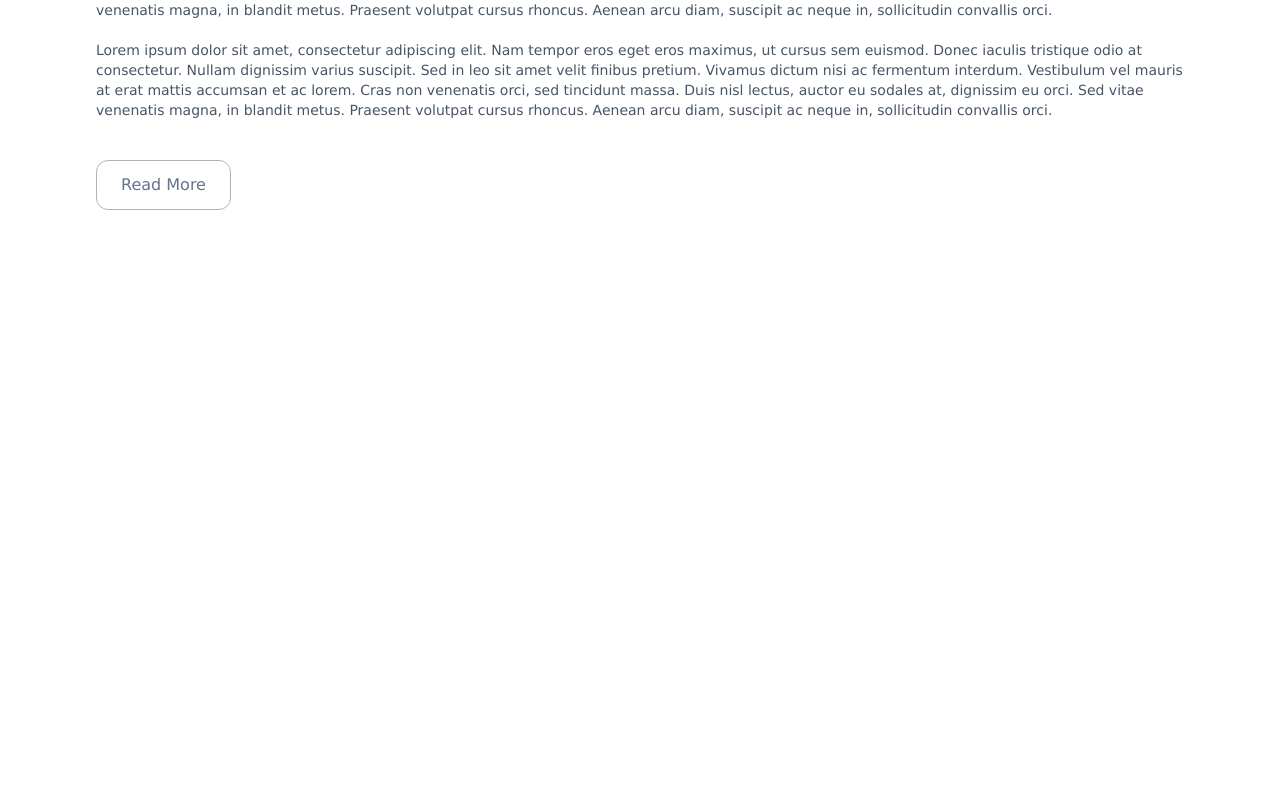
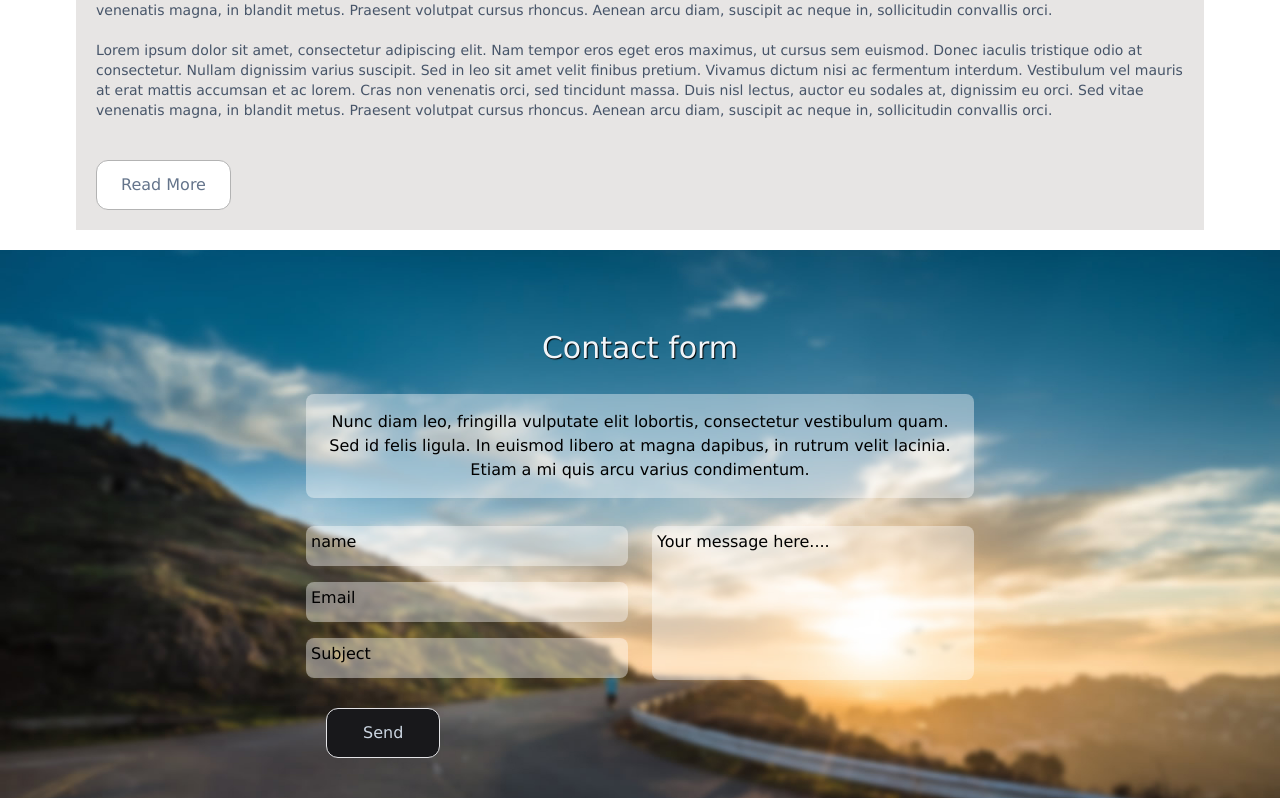
Before and after one commit to macielsevilha/template-clone, a Next.js app in the folder template-next/: page / in a window 1280 px wide. Shown: the part 3003-3801 px from the top of the page. Before the commit the page ends 3233 px from the top, so only its background shows below. Built offline with nearby package versions, Linux system fonts and the light colour scheme.

Commit message:
finalizado form

```diff
--- a/template-next/src/components/BigColumn.jsx
+++ b/template-next/src/components/BigColumn.jsx
@@ -2,7 +2,7 @@ import Image from "next/image"
 
 export default function BigColumn({ image, heading, messageOne, messageTwo, button }) {
     return (
-        <div>
+        <div className="bg-stone-200">
             <div>
                 <Image src={`/${image}`} width="2000%" height="800%" objectFit="cover" />
             </div>
@@ -11,7 +11,7 @@ export default function BigColumn({ image, heading, messageOne, messageTwo, butt
                 <p className="text-md pb-5 text-slate-600 font-thin text-sm">{messageOne}</p>
                 <p className="text-md text-slate-600 font-thin text-sm">{messageTwo}</p>
             </div>
-            <div className="px-5 my-5">
+            <div className="px-5 my-5 pb-5">
                 <button className="rounded-xl px-6 py-3 text-slate-500"> {button} </button>
             </div>
         </div>
--- /dev/null
+++ b/template-next/src/components/Form.jsx
@@ -0,0 +1,30 @@
+import Image from "next/image";
+
+export default function Form({ heading, message, button}) {
+    return (
+       <div>
+          <div>
+            <h5 className="text-slate-100 text-3xl font-medium text-center pt-20 pb-7 ">{ heading }</h5>
+            <form className="mx-4" action="">
+               <div className="text-center bg-white bg-opacity-40 p-4 rounded-lg">
+               <label htmlFor="messag">{ message }</label>
+               </div>
+             <div className="md:flex mt-5">
+             <div className="max-w-full w-[50%] md:pr-3">
+                <input className="md:w-[100%] w-[199%] bg-white bg-opacity-40 rounded-lg py-2 my-2" type="text" placeholder="name" />
+                <input className="md:w-[100%] w-[199%] bg-white bg-opacity-40 rounded-lg py-2 my-2" type="email" placeholder="Email" />
+                <input className="md:w-[100%] w-[199%] bg-white bg-opacity-40 rounded-lg py-2 my-2" type="text" placeholder="Subject" />
+
+              </div>
+              <div className="max-w-full md:w-[50%] md:pl-3 position">
+              <input className="max-w-full md:w-[100%] w-[199%] bg-white bg-opacity-40 rounded-lg py-[65px] my-2" type="text" placeholder="Your message here...." />
+              </div>
+             </div>
+             <div className="px-5 my-5 pb-5">
+                <button className="rounded-xl px-9 py-3 hover:bg-slate-300 hover:text-slate-900 hover:border-slate-900 text-slate-300 bg-zinc-900 border border-zinc-200"> {button} </button>
+            </div>
+            </form>
+          </div>
+       </div>
+    )
+}
--- a/template-next/src/pages/index.jsx
+++ b/template-next/src/pages/index.jsx
@@ -6,6 +6,7 @@ import SideTwo from '../components/SideTwo'
 import Service from '../components/Service'
 import Column from '../components/Column'
 import Big from '../components/BigColumn'
+import Form from '../components/Form'
 
 export default function Home() {
   return (
@@ -58,6 +59,13 @@ export default function Home() {
             <Big image="images/4-5.jpg" heading="One Big Column" messageOne="Lorem ipsum dolor sit amet, consectetur adipiscing elit. Nam tempor eros eget eros maximus, ut cursus sem euismod. Donec iaculis tristique odio at consectetur. Nullam dignissim varius suscipit. Sed in leo sit amet velit finibus pretium. Vivamus dictum nisi ac fermentum interdum. Vestibulum vel mauris at erat mattis accumsan et ac lorem. Cras non venenatis orci, sed tincidunt massa. Duis nisl lectus, auctor eu sodales at, dignissim eu orci. Sed vitae venenatis magna, in blandit metus. Praesent volutpat cursus rhoncus. Aenean arcu diam, suscipit ac neque in, sollicitudin convallis orci." messageTwo="Lorem ipsum dolor sit amet, consectetur adipiscing elit. Nam tempor eros eget eros maximus, ut cursus sem euismod. Donec iaculis tristique odio at consectetur. Nullam dignissim varius suscipit. Sed in leo sit amet velit finibus pretium. Vivamus dictum nisi ac fermentum interdum. Vestibulum vel mauris at erat mattis accumsan et ac lorem. Cras non venenatis orci, sed tincidunt massa. Duis nisl lectus, auctor eu sodales at, dignissim eu orci. Sed vitae venenatis magna, in blandit metus. Praesent volutpat cursus rhoncus. Aenean arcu diam, suscipit ac neque in, sollicitudin convallis orci." button="Read More" />
           </div>
         </article>
+      <div className="form-image bg-fixed">
+      <div className="flex justify-center">
+          <div className="max-w-full w-[700px]">
+            <Form heading="Contact form" message="Nunc diam leo, fringilla vulputate elit lobortis, consectetur vestibulum quam. Sed id felis ligula. In euismod libero at magna dapibus, in rutrum velit lacinia. Etiam a mi quis arcu varius condimentum." button="Send" />
+          </div>
+        </div>
+      </div>
       </main>
     </div>
   )
--- a/template-next/src/styles/globals.css
+++ b/template-next/src/styles/globals.css
@@ -38,3 +38,22 @@ a {
   padding:0;
   margin: 0;
 }
+.form-image {
+  background-image: url('../../public/images/bg-3.jpg');
+  background-repeat: no-repeat;
+  background-size: cover;
+}
+.form-image h5 {
+  text-shadow: 1px 1px 1px black;
+}
+.form-image form input:focus {
+  border: 2px solid rgba(14, 2, 187, 0.658);
+  outline: none;
+}
+.form-image form input::placeholder {
+  color: black;
+  margin-left: 5px;
+  top: 6px;
+  position: absolute;
+
+}
```
